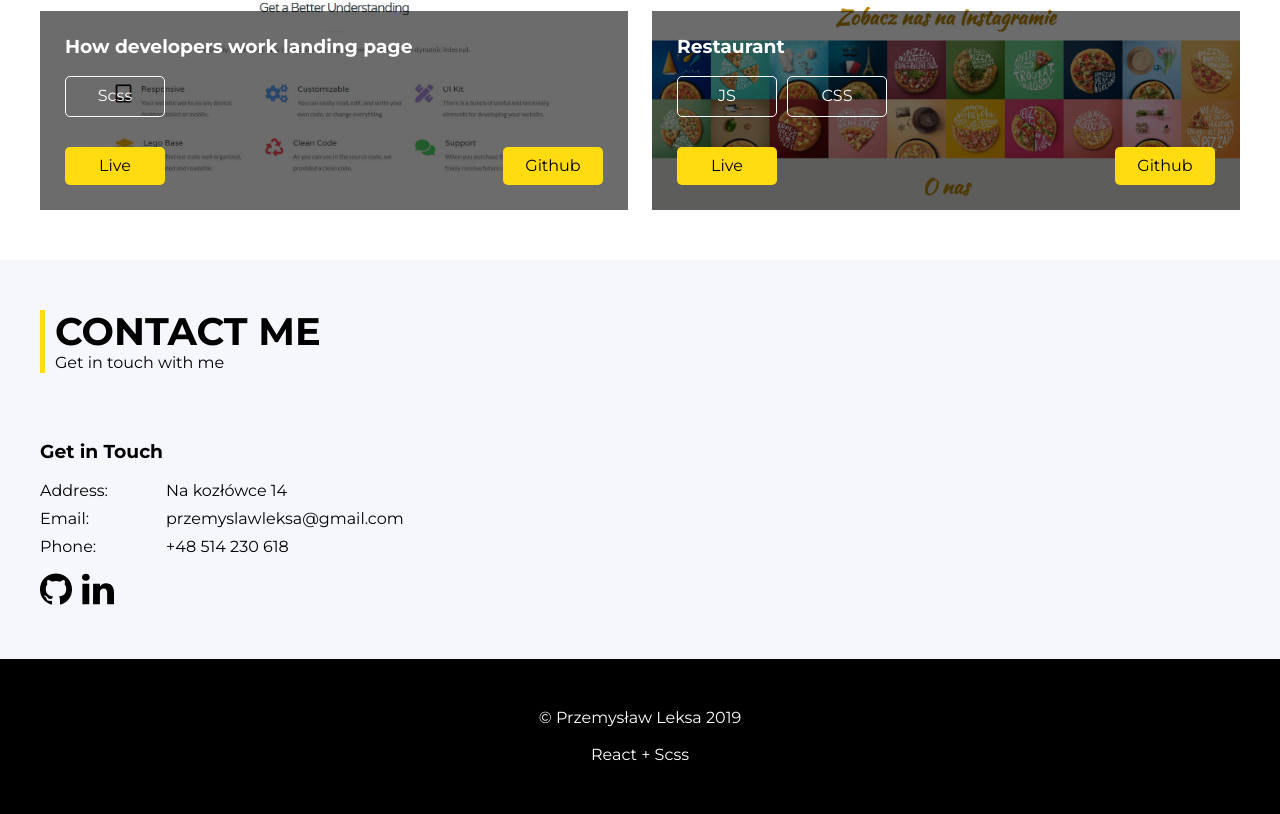
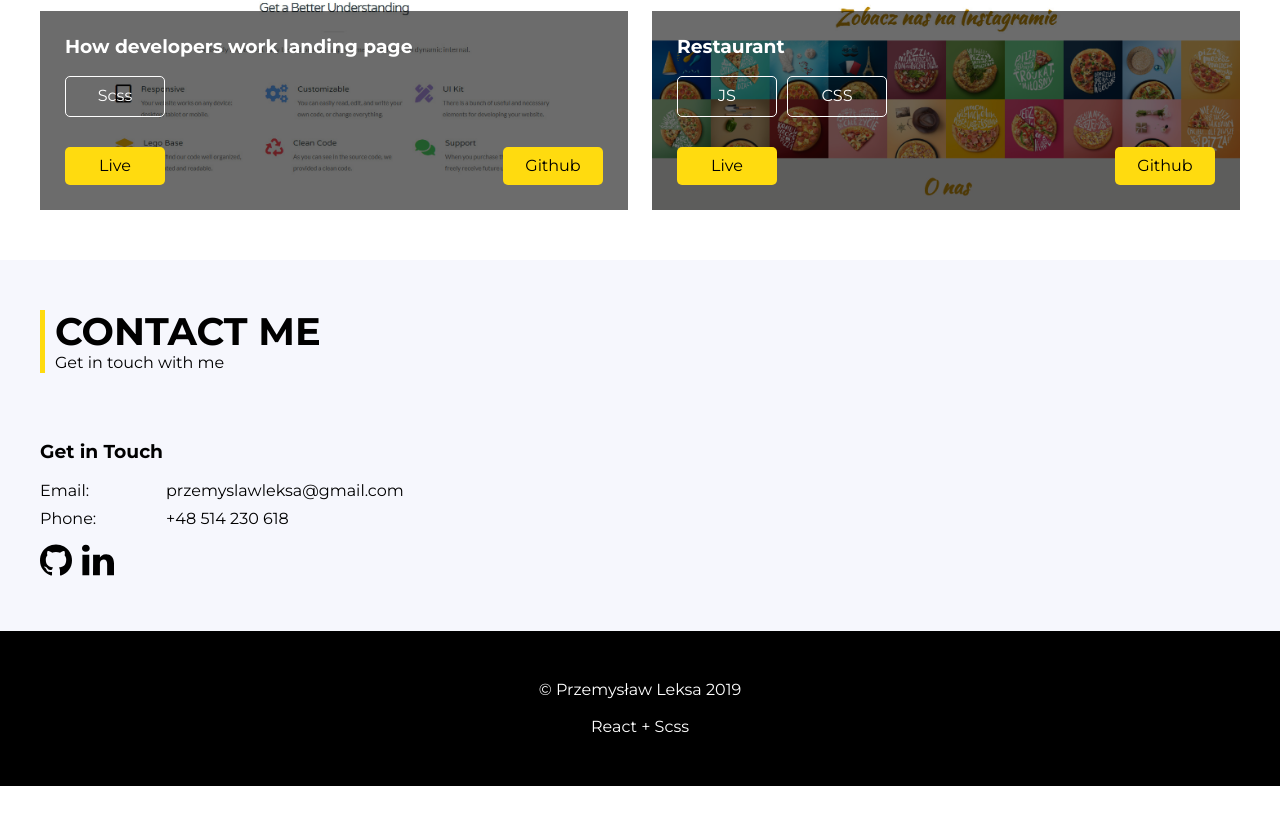
Before and after one commit to przemekleksa/portfoliopl, a React (Create React App) app: page / in a window 1280 px wide. Shown: the part 2718-3532 px from the top of the page. After the commit the page ends 3504 px from the top, so only its background shows below. Built offline with nearby package versions, Linux system fonts and the light colour scheme.

Commit message:
contact changes

```diff
--- a/src/components/contact/contact.js
+++ b/src/components/contact/contact.js
@@ -14,15 +14,16 @@ const ContactForm = () =>
             <h3>Get in Touch</h3>
 
                 <ul>
-                    <li>
+                    {/* <li>
                         <div className="field">
                         Address:
                         </div>
                         <div className="data">
-                        Na kozłówce 14
+                        Na kozłówce 14<br/>
+                        30-670 Kraków
                         </div>
-                         {/* <span>Address:</span> Na kozłówce 14 */}
-                    </li>
+
+                    </li> */}
                     <li>
                         <div className="field">
                         Email:
```
